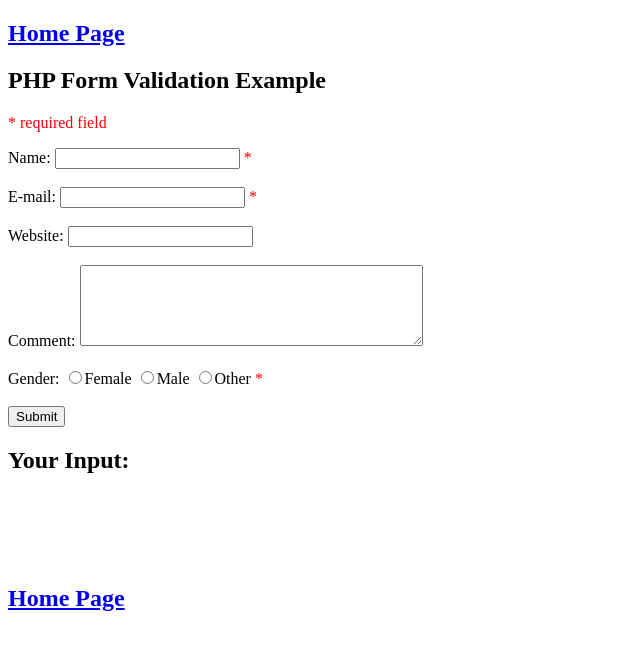
After one commit to felipesabbado/PHP, a PHP site: page /form_validation.php in a window 1280 px wide. The commit adds this page. Shown: the top 650 px of the page, without its empty margins (0-640 px from the left). Run offline with PHP 8.4, Linux system fonts and the light colour scheme.

Commit message:
forms complete

```diff
--- /dev/null
+++ b/W3Schools_tutorial/form_validation.php
@@ -0,0 +1,108 @@
+<!DOCTYPE HTML>
+<html>
+<head>
+	<style>
+		.error {color: #FF0000;}
+	</style>
+</head>
+<body>
+
+<?php
+$nameErr = $emailErr = $genderErr = $websiteErr = "";
+$name = $email = $gender = $comment = $website = "";
+
+if ($_SERVER["REQUEST_METHOD"] == "POST") {
+	if (empty($_POST["name"])) {
+		$nameErr = "Name is required";
+	  } else {
+		$name = test_input($_POST["name"]);
+		if (!preg_match("/^[a-zA-Z-' ]*$/",$name)) {
+			$nameErr = "Only letters and white space allowed";
+		}
+	  }
+
+	  if (empty($_POST["email"])) {
+		$emailErr = "Email is required";
+	  } else {
+		$email = test_input($_POST["email"]);
+		if (!filter_var($email, FILTER_VALIDATE_EMAIL)) {
+			$emailErr = "Invalid email format";
+		}
+	  }
+
+	  if (empty($_POST["website"])) {
+		$website = "";
+	  } else {
+		$website = test_input($_POST["website"]);
+		if (!preg_match("/\b(?:(?:https?|ftp):\/\/|www\.)[-a-z0-9+&@#\/%?=~_|!:,.;]*[-a-z0-9+&@#\/%=~_|]/i",$website)) {
+			$websiteErr = "Invalid URL";
+		}
+	  }
+
+	  if (empty($_POST["comment"])) {
+		$comment = "";
+	  } else {
+		$comment = test_input($_POST["comment"]);
+	  }
+
+	  if (empty($_POST["gender"])) {
+		$genderErr = "Gender is required";
+	  } else {
+		$gender = test_input($_POST["gender"]);
+	  }
+}
+
+function test_input($data) {
+	$data = trim($data);
+	$data = stripslashes($data);
+	$data = htmlspecialchars($data);
+	return $data;
+}
+?>
+
+<h2>
+	<a href="index.php">Home Page</a>
+</h2>
+
+<h2>PHP Form Validation Example</h2>
+<p><span class="error">* required field</span></p>
+<form method="post" action="<?php echo htmlspecialchars($_SERVER["PHP_SELF"]);?>">
+	Name: <input type="text" name="name" value="<?php echo $name;?>">
+	<span class="error">* <?php echo $nameErr;?></span>
+	<br><br>
+	E-mail: <input type="text" name="email" value="<?php echo $email;?>">
+	<span class="error">* <?php echo $emailErr;?></span>
+	<br><br>
+	Website: <input type="text" name="website" value="<?php echo $website;?>">
+	<span class="error"><?php echo $websiteErr;?></span>
+	<br><br>
+	Comment: <textarea name="comment" rows="5" cols="40"><?php echo $comment;?></textarea>
+	<br><br>
+	Gender:
+	<input type="radio" name="gender" <?php if (isset($gender) && $gender=="female") echo "checked";?> value="female">Female
+	<input type="radio" name="gender" <?php if (isset($gender) && $gender=="male") echo "checked";?> value="male">Male
+	<input type="radio" name="gender" <?php if (isset($gender) && $gender=="other") echo "checked";?> value="other">Other
+	<span class="error">* <?php echo $genderErr;?></span>
+	<br><br>
+	<input type="submit" name="submit" value="Submit">
+</form>
+
+<?php
+echo "<h2>Your Input:</h2>";
+echo $name;
+echo "<br>";
+echo $email;
+echo "<br>";
+echo $website;
+echo "<br>";
+echo $comment;
+echo "<br>";
+echo $gender;
+?>
+
+<h2>
+	<a href="index.php">Home Page</a>
+</h2>
+
+</body>
+</html>
--- a/W3Schools_tutorial/index.php
+++ b/W3Schools_tutorial/index.php
@@ -12,6 +12,8 @@
 			<li><a href="strings.php">Strings</a></li>
 			<li><a href="numbers.php">Numbers</a></li>
 			<li><a href="math.php">Math</a></li>
+			<li><a href="forms.php">Forms</a></li>
+			<li><a href="form_validation.php">Form Validation</a></li>
 		</ul>
 	</h2>
 
--- a/W3Schools_tutorial/math.php
+++ b/W3Schools_tutorial/math.php
@@ -6,6 +6,11 @@
     <title>Document</title>
 </head>
 <body>
+
+<h2>
+	<a href="index.php">Home Page</a>
+</h2>
+
 <h3>
     <pre>
 <?php
@@ -38,5 +43,6 @@ echo "Random between two numbers «rand(10, 100)»: " . rand(0,100);
 <h2>
 	<a href="index.php">Home Page</a>
 </h2>
+
 </body>
 </html>
--- a/W3Schools_tutorial/numbers.php
+++ b/W3Schools_tutorial/numbers.php
@@ -6,6 +6,11 @@
     <title>Document</title>
 </head>
 <body>
+
+<h2>
+    <a href="index.php">Home Page</a>
+</h2>
+
 <h3>
 	<pre>
 <?php
--- a/W3Schools_tutorial/strings.php
+++ b/W3Schools_tutorial/strings.php
@@ -1,6 +1,11 @@
 <!DOCTYPE html>
 <html>
 <body>
+
+<h2>
+    <a href="index.php">Home Page</a>
+</h2>
+
 <h3>
     <pre>
 <?php
@@ -50,5 +55,6 @@ echo "<br>";
 <h2>
     <a href="index.php">Home Page</a>
 </h2>
+
 </body>
 </html>
```
Also changed, not shown: W3Schools_tutorial/data_type.php (+8 -1 lines), W3Schools_tutorial/form_get.php (added, +23 -0 lines), W3Schools_tutorial/form_post.php (added, +23 -0 lines), W3Schools_tutorial/forms.php (added, +29 -0 lines).
